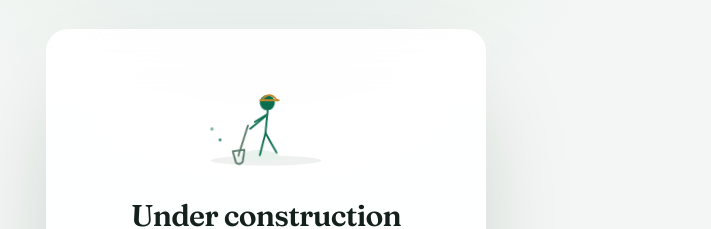
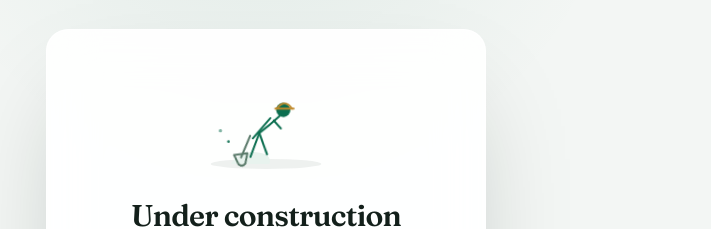
Before and after one commit to Conorthomas1043/Helixon, a Next.js app in the folder helixon-app/: page /under-development in a window 1280 px wide. Shown: the part 166-395 px from the top of the page, without its empty margins (374-1085 px from the left). Built offline with nearby package versions, Linux system fonts and the light colour scheme.

Commit message:
Redesign digging figure, fix proportions, add flying dirt animation

```diff
--- a/helixon-app/app/under-development/page.jsx
+++ b/helixon-app/app/under-development/page.jsx
@@ -17,40 +17,47 @@ function DiggingScene() {
       style={{ display: "block", margin: "0 auto 20px" }}
     >
       {/* ground */}
-      <ellipse cx="100" cy="108" rx="66" ry="6" fill="var(--border)" opacity="0.6" />
-      {/* dirt mound */}
-      <path d="M64 108 Q76 92 100 96 Q120 99 116 108 Z" fill="var(--mint)" />
+      <ellipse cx="100" cy="112" rx="66" ry="6" fill="var(--border)" opacity="0.6" />
+      {/* dirt mound (where the shovel is digging into) */}
+      <path d="M58 112 Q68 96 88 98 Q108 100 104 112 Z" fill="var(--mint)" />
 
+      {/* bent-over figure: head down, back arched over the mound, legs planted */}
       <g
         className="dig-figure"
         stroke="var(--forest)"
-        strokeWidth="2.2"
+        strokeWidth="2.4"
         strokeLinecap="round"
         strokeLinejoin="round"
         fill="none"
       >
-        <circle cx="104" cy="42" r="9" fill="var(--forest)" stroke="none" />
-        <path d="M104 51 L100 78" />
-        <path d="M100 78 L92 104" />
-        <path d="M100 78 L112 102" />
-        <path d="M101 58 L82 72" />
-        <path d="M103 56 L88 64" />
+        {/* head */}
+        <circle cx="122" cy="52" r="8.5" fill="var(--forest)" stroke="none" />
+        {/* spine, leaning forward over the mound */}
+        <path d="M117 59 Q104 70 92 78" />
+        {/* back leg, braced behind */}
+        <path d="M92 78 L100 104" />
+        {/* front leg, planted near the mound */}
+        <path d="M92 78 L80 106" />
+        {/* rear arm, tucked, hand near hip */}
+        <path d="M110 64 L118 74" />
+        {/* front arm, reaching down to grip the shovel handle */}
+        <path d="M106 61 L84 84" />
       </g>
 
       {/* hard hat — thin outline, matches icon language elsewhere on the site */}
-      <path d="M95 36 Q104 24 113 36" stroke="var(--gold, #e0a72e)" strokeWidth="2.2" fill="none" strokeLinecap="round" />
-      <line x1="93" y1="36" x2="115" y2="36" stroke="var(--gold, #e0a72e)" strokeWidth="2.2" strokeLinecap="round" />
+      <path d="M113 46 Q122 34 131 46" stroke="var(--gold, #e0a72e)" strokeWidth="2.2" fill="none" strokeLinecap="round" />
+      <line x1="111" y1="46" x2="133" y2="46" stroke="var(--gold, #e0a72e)" strokeWidth="2.2" strokeLinecap="round" />
 
-      {/* shovel */}
+      {/* shovel: handle from hand down to blade planted in the mound */}
       <g className="dig-shovel">
-        <line x1="82" y1="72" x2="66" y2="106" stroke="var(--ink-soft)" strokeWidth="2.2" strokeLinecap="round" />
-        <path d="M60 100 L74 100 L70 114 Q66 118 62 114 Z" fill="none" stroke="var(--ink-soft)" strokeWidth="2.2" strokeLinejoin="round" />
+        <line x1="84" y1="84" x2="70" y2="108" stroke="var(--ink-soft)" strokeWidth="2.4" strokeLinecap="round" />
+        <path d="M62 104 L78 104 L74 116 Q70 120 66 116 Z" fill="none" stroke="var(--ink-soft)" strokeWidth="2.4" strokeLinejoin="round" />
       </g>
 
-      {/* flying dirt */}
-      <circle className="dirt-fleck dirt-fleck-1" cx="56" cy="98" r="2" fill="var(--forest)" />
-      <circle className="dirt-fleck dirt-fleck-2" cx="56" cy="98" r="1.6" fill="var(--forest)" />
-      <circle className="dirt-fleck dirt-fleck-3" cx="56" cy="98" r="1.3" fill="var(--forest)" />
+      {/* flying dirt, kicked up from the blade */}
+      <circle className="dirt-fleck dirt-fleck-1" cx="66" cy="100" r="2" fill="var(--forest)" />
+      <circle className="dirt-fleck dirt-fleck-2" cx="66" cy="100" r="1.6" fill="var(--forest)" />
+      <circle className="dirt-fleck dirt-fleck-3" cx="66" cy="100" r="1.3" fill="var(--forest)" />
     </svg>
   );
 }
@@ -310,7 +317,7 @@ function GateForm() {
           50% { transform: translateY(-3px) rotate(-3deg); }
         }
         .dig-figure {
-          transform-origin: 100px 90px;
+          transform-origin: 92px 78px;
           animation: digBob 1.6s ease-in-out infinite;
         }
         @keyframes shovelPoke {
@@ -318,7 +325,7 @@ function GateForm() {
           50% { transform: translate(-3px, -4px) rotate(-8deg); }
         }
         .dig-shovel {
-          transform-origin: 68px 76px;
+          transform-origin: 72px 84px;
           animation: shovelPoke 1.6s ease-in-out infinite;
         }
 
```
